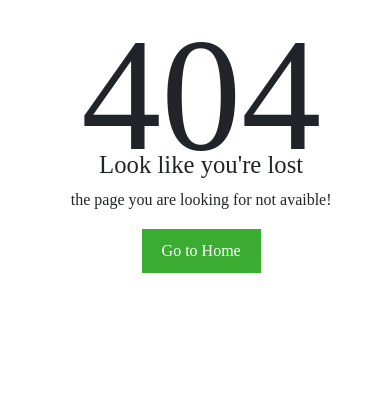
After one commit to Spectrum-CETB/LesKollab, a PHP site: page /404.php in a window 390 px wide; the page is wider, and only the part inside the window is pictured. The commit adds this page. Shown: the part 431-844 px from the top of that part. Run offline with PHP 8.4, Linux system fonts and the light colour scheme.

Commit message:
added the code to handle 404 error

```diff
--- /dev/null
+++ b/404.php
@@ -0,0 +1,118 @@
+<!doctype html>
+<html lang="en">
+  <head>
+    <!-- Required meta tags -->
+    <meta charset="utf-8">
+    <meta name="viewport" content="width=device-width, initial-scale=1">
+
+    <!-- Bootstrap CSS -->
+    <link href="https://cdn.jsdelivr.net/npm/bootstrap@5.0.0-beta3/dist/css/bootstrap.min.css" rel="stylesheet" integrity="sha384-eOJMYsd53ii+scO/bJGFsiCZc+5NDVN2yr8+0RDqr0Ql0h+rP48ckxlpbzKgwra6" crossorigin="anonymous">
+
+    <title>Hello, world!</title>
+  </head>
+  <style>
+	body
+	{
+		background-color:#fff;
+		font-family: 'Arvo', serif
+	}
+	#mygif img
+	{
+		margin-top: 5vh;
+		height: 80vh;
+		width: 80vh;
+	}
+	.page_404{ padding:10vh 0; font-family: 'Arvo', serif;
+}
+.four_zero_four_bg h1{
+ font-size:18rem;
+ margin-bottom: 8vh;
+ }
+
+  .four_zero_four_bg h3{
+			 font-size:80px;
+			 }
+
+			 .link_404{
+	color: #fff!important;
+    padding: 10px 20px;
+    background: #39ac31;
+    margin: 20px 0;
+    display: inline-block;}
+	.contant_box_404{ margin-top:-50px;}
+	a
+	{
+		text-decoration: none;
+	}
+    @media screen and (max-width: 992px) {
+        .four_zero_four_bg h1{
+            font-size:10rem;
+            margin-bottom: 1vh;
+            }
+           #mygif img
+			{
+			margin-top: 1vh;
+			height: 50vh;
+			width: 50vh;
+			margin-left: 5vw;
+		}
+		.page_404
+		{
+			width: 97vw;
+			padding:0vh 0; font-family: 'Arvo', serif;
+		}
+			.link_404{
+				margin: 1px 0;
+				}
+}
+</style>
+
+  <body>
+<div class="container-fluid">
+
+<div class="row">
+	<div class="col col-lg-6 col-12 ">
+		<div id="mygif">
+			 <!-- <img src="https://media.giphy.com/media/s0cgIlfRm5dF6/source.gif"> -->
+			 <img src="https://media.giphy.com/media/1bHTqyppyN99JwV5FW/source.gif">
+		</div>
+	</div>
+	<div class="col col-lg-6 col-12">
+		<section class="page_404">
+	<div class="container">
+		<div class="row">
+		<div class="col-sm-12 ">
+		<div class="col-sm-10 col-sm-offset-1  text-center">
+		<div class="four_zero_four_bg">
+			<h1 class="text-center ">404</h1>
+
+
+		</div>
+
+		<div class="contant_box_404">
+		<h3 class="h2">
+		Look like you're lost
+		</h3>
+
+		<p>the page you are looking for not avaible!</p>
+
+		<a href="/" class="link_404">Go to Home</a>
+	</div>
+		</div>
+		</div>
+		</div>
+	</div>
+</section>
+
+	</div>
+</div>
+</div>
+
+
+    <!-- Optional JavaScript; choose one of the two! -->
+
+    <!-- Option 1: Bootstrap Bundle with Popper -->
+    <script src="https://cdn.jsdelivr.net/npm/bootstrap@5.0.0-beta3/dist/js/bootstrap.bundle.min.js" integrity="sha384-JEW9xMcG8R+pH31jmWH6WWP0WintQrMb4s7ZOdauHnUtxwoG2vI5DkLtS3qm9Ekf" crossorigin="anonymous"></script>
+
+  </body>
+</html>
```
Also changed, not shown: assets/css/styles.css (+10 -46 lines), .htaccess (added).
